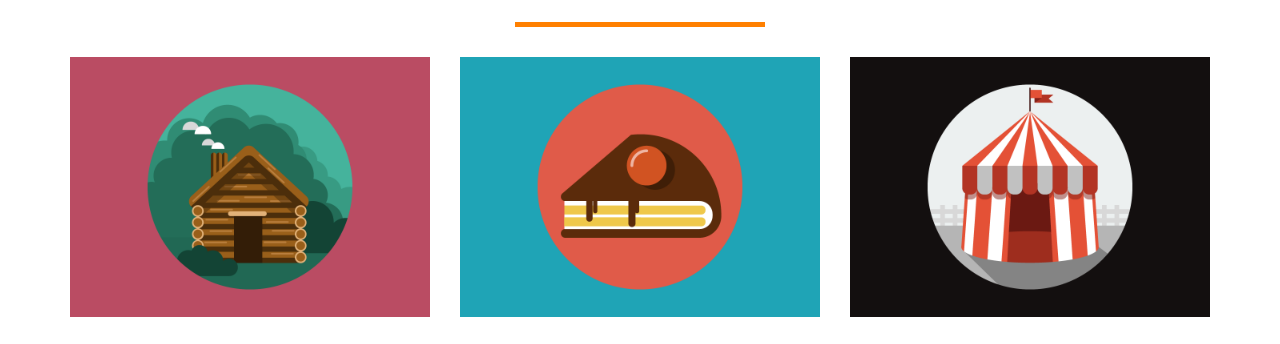
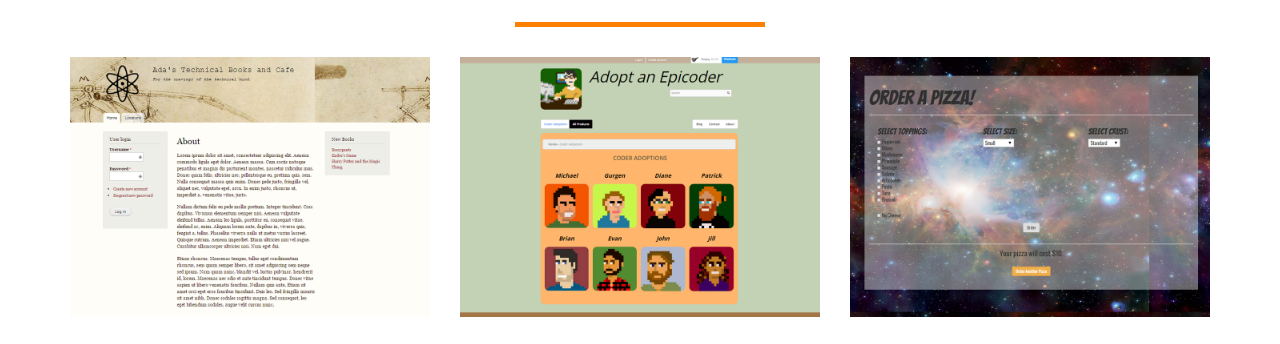
Before and after one commit to jillkuchman/freebird, a website: page index.html in a window 1280 px wide. Shown: the part 592-936 px from the top of the page. Drawn offline with nearby package versions, Linux system fonts and the light colour scheme.

Commit message:
Add screenshot of pizza site

```diff
--- a/index.html
+++ b/index.html
@@ -107,7 +107,7 @@
                                 <i class="fa fa-search-plus fa-3x"></i>
                             </div>
                         </div>
-                        <img src="img/portfolio/cabin.png" class="img-responsive" alt="">
+                        <img src="img/portfolio/adas-technical-books.png" class="img-responsive" alt="Screenshot of the Adas Technical Books website.">
                     </a>
                 </div>
                 <div class="col-sm-4 portfolio-item">
@@ -117,7 +117,7 @@
                                 <i class="fa fa-search-plus fa-3x"></i>
                             </div>
                         </div>
-                        <img src="img/portfolio/cake.png" class="img-responsive" alt="">
+                        <img src="img/portfolio/adopt-an-epicoder.png" class="img-responsive" alt="">
                     </a>
                 </div>
                 <div class="col-sm-4 portfolio-item">
@@ -127,7 +127,7 @@
                                 <i class="fa fa-search-plus fa-3x"></i>
                             </div>
                         </div>
-                        <img src="img/portfolio/circus.png" class="img-responsive" alt="">
+                        <img src="img/portfolio/pizza.png" class="img-responsive" alt="A screenshot of the Order A Pizza app.">
                     </a>
                 </div>
                 <div class="col-sm-4 portfolio-item">
@@ -178,7 +178,7 @@
                     <img src="img/profilephoto.png" class="img-responsive profile" alt="A photo of my face"/>
               </div>
                 <div class="col-lg-4">
-                    <p>I am a graduate of Epicodus, a hands-on programming bootcamp, where I learned the fundamentals of PHP and Javascript within frameworks such as Drupal and AngularJS.</p>
+                    <p>I'm Jill, a web developer with a passion for front-end development. I graduated from <a href="http://www.epicodus.com/" target="_blank">Epicodus</a>, a hands-on programming bootcamp, where I learned the fundamentals of PHP and Javascript within frameworks such as Drupal and AngularJS.</p>
                     <p>Previously, I earned my B.S. in Materials Science and Engineering, with a focus on electronic materials and semiconductor technology.</p>
                 </div>
                 <div class="col-lg-4">
@@ -305,7 +305,7 @@
                         <div class="modal-body">
                             <h2>Project Title</h2>
                             <hr class="star-primary">
-                            <img src="img/portfolio/cabin.png" class="img-responsive img-centered" alt="">
+                            <img src="img/portfolio/adas-technical-books.png" class="img-responsive img-centered" alt="A screenshot of the Ada's Technical Books website.">
                             <p>Use this area of the page to describe your project. The icon above is part of a free icon set by <a href="https://sellfy.com/p/8Q9P/jV3VZ/">Flat Icons</a>. On their website, you can download their free set with 16 icons, or you can purchase the entire set with 146 icons for only $12!</p>
                             <ul class="list-inline item-details">
                                 <li>Client:
@@ -342,7 +342,7 @@
                         <div class="modal-body">
                             <h2>Project Title</h2>
                             <hr class="star-primary">
-                            <img src="img/portfolio/cake.png" class="img-responsive img-centered" alt="">
+                            <img src="img/portfolio/adopt-an-epicoder.png" class="img-responsive img-centered" alt="Screenshot of the Adopt An Epicoder website.">
                             <p>Use this area of the page to describe your project. The icon above is part of a free icon set by <a href="https://sellfy.com/p/8Q9P/jV3VZ/">Flat Icons</a>. On their website, you can download their free set with 16 icons, or you can purchase the entire set with 146 icons for only $12!</p>
                             <ul class="list-inline item-details">
                                 <li>Client:
@@ -379,7 +379,7 @@
                         <div class="modal-body">
                             <h2>Project Title</h2>
                             <hr class="star-primary">
-                            <img src="img/portfolio/circus.png" class="img-responsive img-centered" alt="">
+                            <img src="img/portfolio/pizza.png" class="img-responsive img-centered" alt="A screenshot of the Order A Pizza app.">
                             <p>Use this area of the page to describe your project. The icon above is part of a free icon set by <a href="https://sellfy.com/p/8Q9P/jV3VZ/">Flat Icons</a>. On their website, you can download their free set with 16 icons, or you can purchase the entire set with 146 icons for only $12!</p>
                             <ul class="list-inline item-details">
                                 <li>Client:
```
Also changed, not shown: img/portfolio/pizza.png (added).
